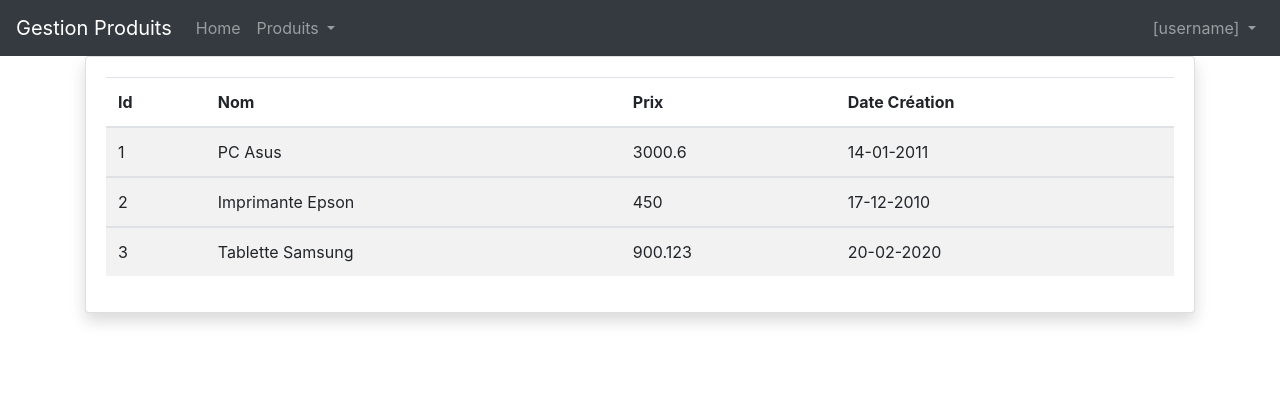
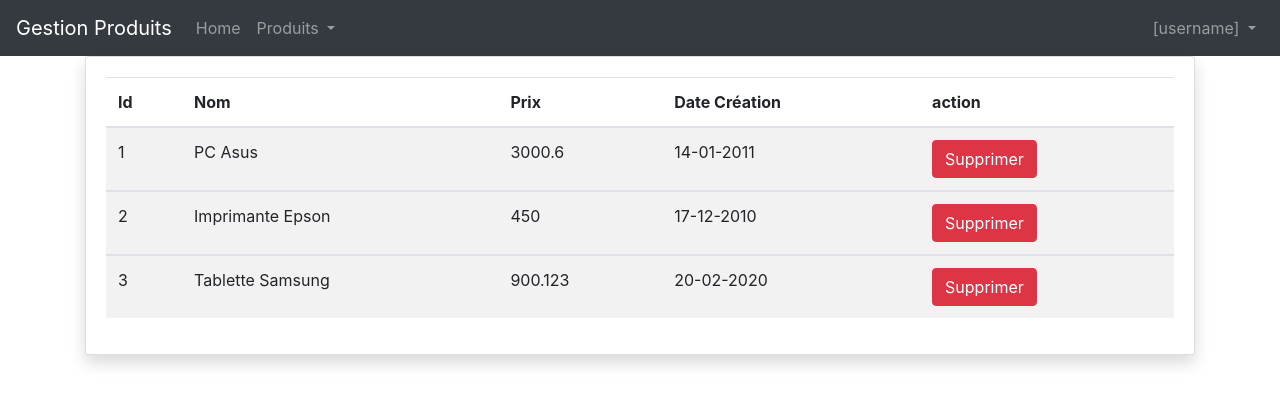
Before and after one commit to xavierngaba2024/produit-front, an Angular app: page /produits in a window 1280 px wide. Shown: the top 404 px of the page. Built offline with nearby package versions, Linux system fonts and the light colour scheme.

Commit message:
Ajout du bouton pour la suppression

```diff
--- a/src/app/produits/produits.component.html
+++ b/src/app/produits/produits.component.html
@@ -8,6 +8,7 @@
                         <th>Nom</th>
                         <th>Prix</th>
                         <th>Date Création</th>
+                        <th [colSpan]="2">action</th>
                     </tr>
                 </thead>
 
@@ -17,6 +18,7 @@
                         <td>{{produit.nomProduit}}</td>
                         <td>{{produit.prixProduit}}</td>
                         <td>{{produit.dateCreation | date:'dd-MM-yyyy'}}</td>
+                        <td><a class="btn btn-danger" (click)="supprimerProduit(produit)">Supprimer</a></td>
                     </tr>
                 </tbody>
             </table>
--- a/src/app/produits/produits.component.ts
+++ b/src/app/produits/produits.component.ts
@@ -15,4 +15,8 @@ export class ProduitsComponent {
   ngOnInit(): void {
     this.produits = this.produitService.listeProduits();
   }
+
+  supprimerProduit(p: Produit) {
+    console.log(p);
+  }
 }
```
